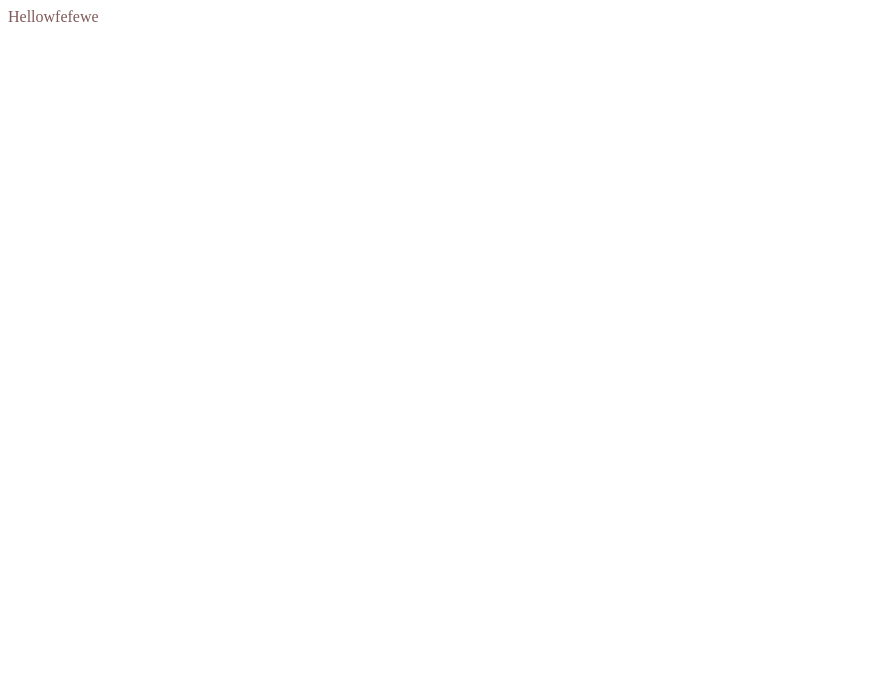
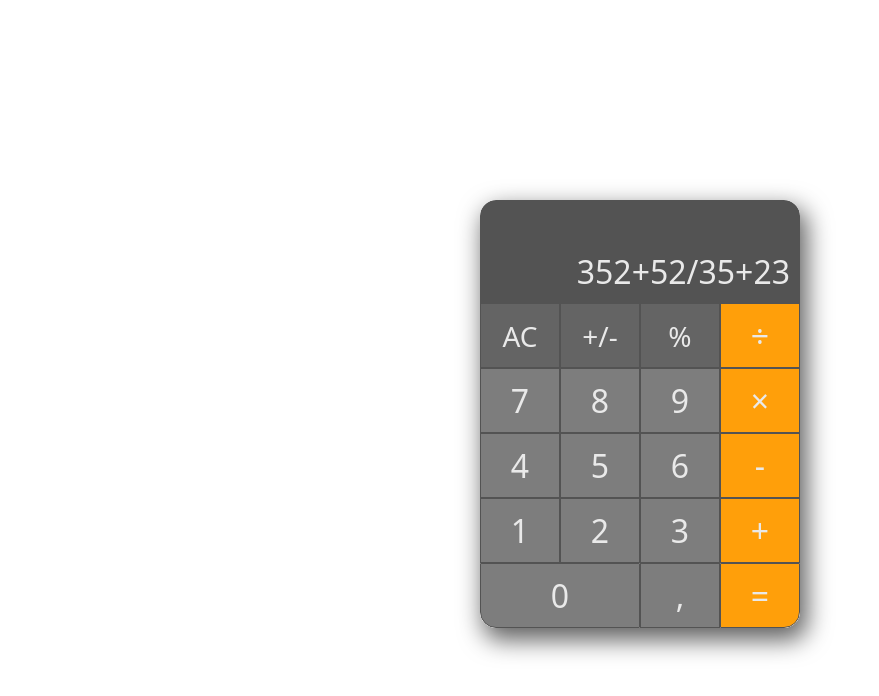
Before and after one commit to pavelBeloded/calculator_innowise, a website built with webpack: page src/index.html in a window 1280 px wide. Shown: the whole page, without its empty margins (0-879 px from the left). Built offline with nearby package versions, Linux system fonts and the light colour scheme.

Commit message:
calculator layout created

```diff
--- a/src/index.html
+++ b/src/index.html
@@ -1,11 +1,35 @@
-<!DOCTYPE html>
+<!doctype html>
 <html lang="en">
-<head>
-    <meta charset="UTF-8">
-    <meta name="viewport" content="width=device-width, initial-scale=1.0">
+  <head>
+    <meta charset="UTF-8" />
+    <meta name="viewport" content="width=device-width, initial-scale=1.0" />
     <title>Calculator Innowise</title>
-</head>
-<body>
-    <div> Hellowfefewe</div>
-</body>
+  </head>
+  <body>
+    <div class="calculator">
+      <div class="calculator__display">352+52/35+23</div>
+      <div class="calculator__btns">
+        <button class="btn--action" data-action="clear">AC</button>
+        <button class="btn--action" data-action="toggle">+/-</button>
+        <button class="btn--action" data-action="percent">%</button>
+        <button class="btn--operator" data-action="devide">&divide;</button>
+        <button class="btn" data-number="7">7</button>
+        <button class="btn" data-number="8">8</button>
+        <button class="btn" data-number="9">9</button>
+
+        <button class="btn--operator" data-action="multiply">&times;</button>
+        <button class="btn" data-number="4">4</button>
+        <button class="btn" data-number="5">5</button>
+        <button class="btn" data-number="6">6</button>
+        <button class="btn--operator" data-action="substruct">-</button>
+        <button class="btn" data-number="1">1</button>
+        <button class="btn" data-number="2">2</button>
+        <button class="btn" data-number="3">3</button>
+        <button class="btn--operator" data-action="add">+</button>
+        <button class="btn" data-number="0">0</button>
+        <button class="btn" data-number=",">,</button>
+        <button class="btn--operator" data-action="equal">=</button>
+      </div>
+    </div>
+  </body>
 </html>
--- a/src/index.js
+++ b/src/index.js
@@ -1,3 +1,3 @@
-import "./style.css";
+import "./styles/style.css";
 console.log("Hello world");
 console.log("fef");
--- a/src/style.css
+++ /dev/null
@@ -1,3 +0,0 @@
-div {
-  color: rgb(128, 91, 91);
-}
--- /dev/null
+++ b/src/styles/style.css
@@ -0,0 +1,87 @@
+:root {
+  --btn-color: #7d7d7d;
+  --btn-action-color: #646464;
+  --btn-operator-color: #ff9f0a;
+  --display-bg: #535353;
+  --text-color: #e9e9e9;
+}
+
+* {
+  margin: 0;
+  padding: 0;
+  box-sizing: border-box;
+  font-family: system-ui, sans-serif;
+  font-weight: 500;
+  color: var(--text-color);
+  font-size: 32px;
+}
+
+button {
+  border: 1px solid #535353;
+  border-radius: 0;
+}
+
+.calculator {
+  display: flex;
+  flex-direction: column;
+  align-items: center;
+
+  margin: 200px auto;
+  width: 320px;
+  border-radius: 16px;
+  overflow: hidden;
+
+  box-shadow: 5px 10px 25px 2px rgb(97, 97, 97);
+}
+
+.calculator__display {
+  background: var(--display-bg);
+  width: 100%;
+  text-align: right;
+  padding: 10px;
+  padding-top: 50px;
+
+  border: 0;
+  border-radius: 16px 16px 0 0;
+}
+
+.calculator__btns {
+  display: grid;
+  grid-template-columns: repeat(4, 80px);
+  grid-template-rows: repeat(5, 65px);
+}
+
+.btn {
+  background: var(--btn-color);
+  transition: 0.1s;
+
+  outline: none;
+}
+
+.btn--operator {
+  background: var(--btn-operator-color);
+  transition: 0.1s;
+}
+
+.btn--action {
+  background: var(--btn-action-color);
+  font-size: 28px;
+  transition: 0.1s;
+}
+
+[data-action="equal"] {
+  border-radius: 0 0 16px 0;
+  border: 1px solid #535353;
+}
+
+[data-number="0"] {
+  border-radius: 0 0 0 16px;
+  border: 1px solid #535353;
+  grid-column: span 2;
+}
+.btn:hover {
+  background: #7a7a7a;
+}
+.btn--operator:hover {
+  background: #ffac5d;
+}
```
